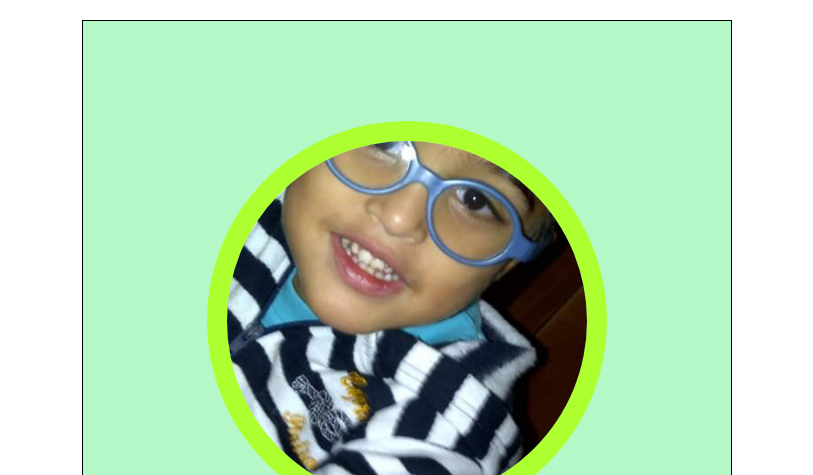
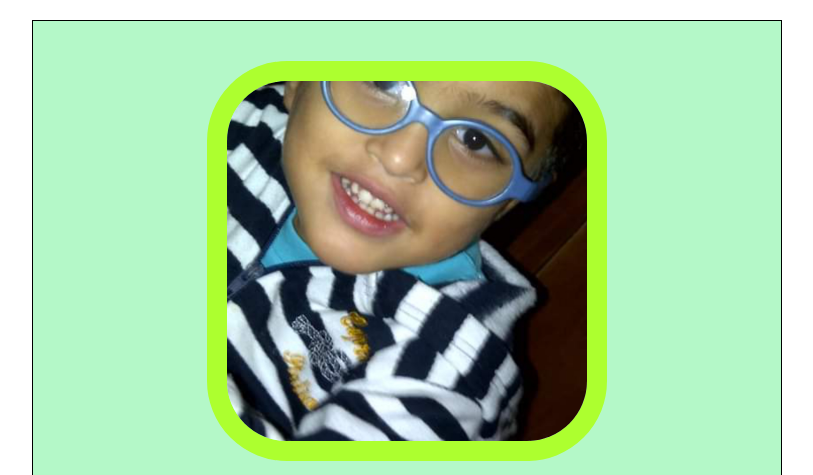
Before and after one commit to mvjimenez17/bordes-shadow-css3, a plain HTML site: page index.html in a window 1280 px wide. Shown: the top 475 px of the page, without its empty margins (233-1046 px from the left). Drawn offline with Linux system fonts and the light colour scheme.

Commit message:
modified styles.css

```diff
--- a/styles.css
+++ b/styles.css
@@ -42,18 +42,19 @@
   display: block;
   width: 400px;
   height: 400px;
-  margin: 80px auto;
+  margin: 20px auto;
   object-fit: cover;
   border: 20px solid greenyellow;
-  border-radius: 50%;
-  -webkit-border-radius: 50%;
-  -moz-border-radius: 50%;
-  -ms-border-radius: 50%;
-  -o-border-radius: 50%;
+  border-radius: 20%;
+  -webkit-border-radius: 20%;
+  -moz-border-radius: 20%;
+  -ms-border-radius: 20%;
+  -o-border-radius: 20%;
+
 }
 
 .card {
-  width: 650px;
+  width: 750px;
   border: 1px solid black;
   margin: 20px auto;
   background: #b4f8c8;
```
